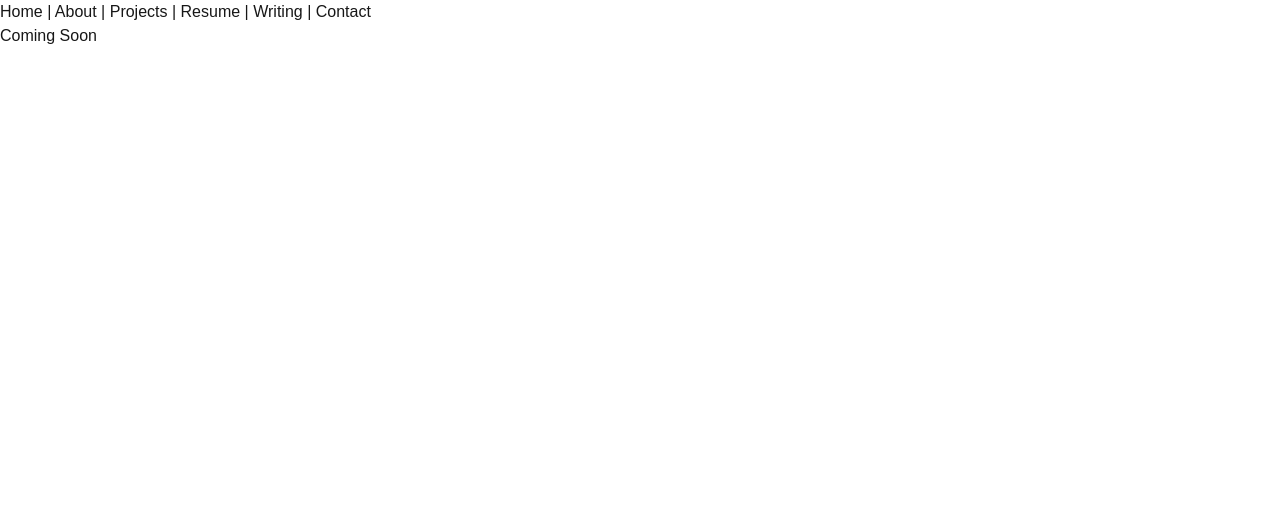
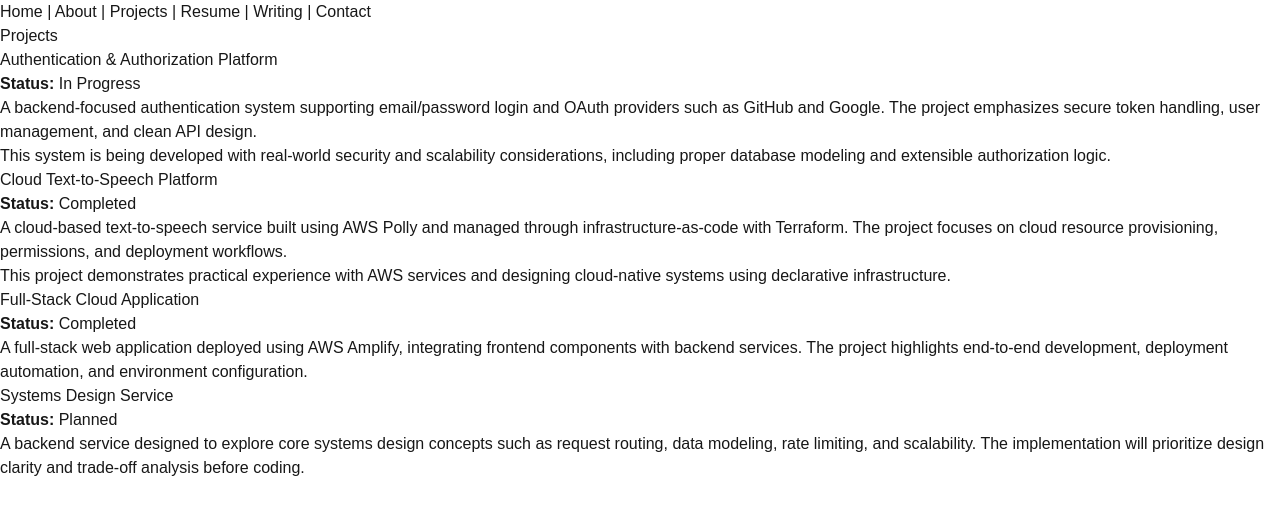
Before and after one commit to Stennis1/stennis-portfolio, a Next.js app: page /projects in a window 1280 px wide. Shown: the top 514 px of the page. Built offline with nearby package versions, Linux system fonts and the light colour scheme.

Commit message:
feat: add projects page with defined project roadmap

```diff
--- a/app/projects/page.tsx
+++ b/app/projects/page.tsx
@@ -1,7 +1,59 @@
-export default function Page() {
-    return (
-        <main>
-            <h1>Coming Soon</h1>
-        </main>
-    );
+export default function ProjectsPage() {
+  return (
+    <main>
+      <h1>Projects</h1>
+
+      <section>
+        <h2>Authentication & Authorization Platform</h2>
+        <p><strong>Status:</strong> In Progress</p>
+        <p>
+          A backend-focused authentication system supporting email/password
+          login and OAuth providers such as GitHub and Google. The project
+          emphasizes secure token handling, user management, and clean API
+          design.
+        </p>
+        <p>
+          This system is being developed with real-world security and scalability
+          considerations, including proper database modeling and extensible
+          authorization logic.
+        </p>
+      </section>
+
+      <section>
+        <h2>Cloud Text-to-Speech Platform</h2>
+        <p><strong>Status:</strong> Completed</p>
+        <p>
+          A cloud-based text-to-speech service built using AWS Polly and managed
+          through infrastructure-as-code with Terraform. The project focuses on
+          cloud resource provisioning, permissions, and deployment workflows.
+        </p>
+        <p>
+          This project demonstrates practical experience with AWS services and
+          designing cloud-native systems using declarative infrastructure.
+        </p>
+      </section>
+
+      <section>
+        <h2>Full-Stack Cloud Application</h2>
+        <p><strong>Status:</strong> Completed</p>
+        <p>
+          A full-stack web application deployed using AWS Amplify, integrating
+          frontend components with backend services. The project highlights
+          end-to-end development, deployment automation, and environment
+          configuration.
+        </p>
+      </section>
+
+      <section>
+        <h2>Systems Design Service</h2>
+        <p><strong>Status:</strong> Planned</p>
+        <p>
+          A backend service designed to explore core systems design concepts such
+          as request routing, data modeling, rate limiting, and scalability. The
+          implementation will prioritize design clarity and trade-off analysis
+          before coding.
+        </p>
+      </section>
+    </main>
+  );
 }
```
